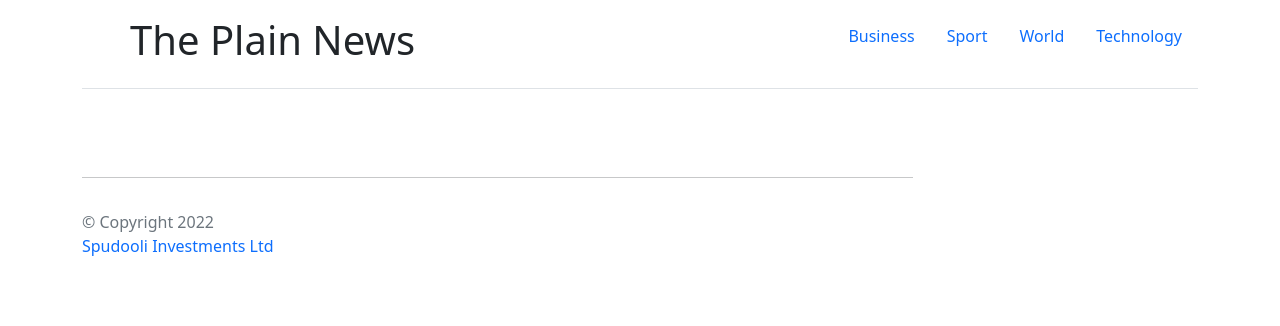
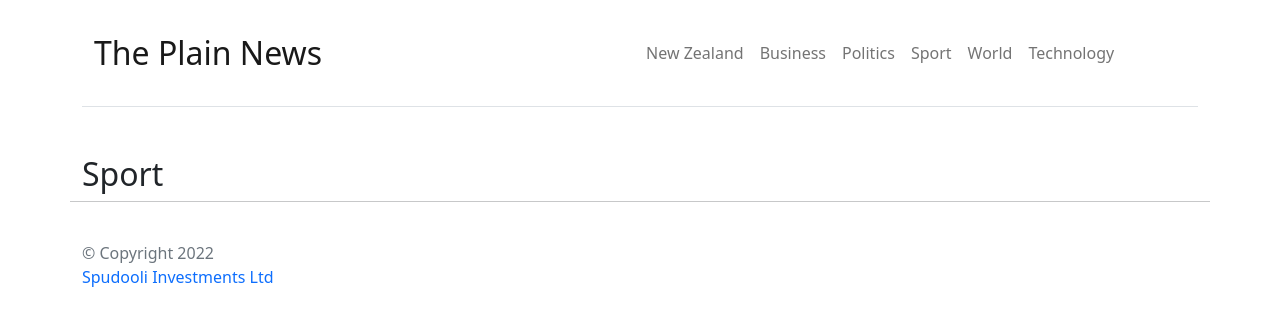
Before and after one commit to spudooli/all-the-news, a Flask app: page /sport in a window 1280 px wide. Shown: the top 326 px of the page. Run offline with Flask 2, Linux system fonts and the light colour scheme; data that the repository does not hold is empty.

Commit message:
Group news items together

```diff
--- a/news/main.py
+++ b/news/main.py
@@ -2,6 +2,7 @@
 from flask import render_template
 import redis
 from datetime import date
+import itertools
 
 r = redis.StrictRedis('localhost', 6379, charset="utf-8", decode_responses=True)
 
@@ -11,31 +12,53 @@
     cursor = db.mysql.connection.cursor()
     #cursor.execute("SELECT id, headline, summary, source, url, keywords, section, scrapedate FROM news where keywords like %s and scrapedate > %s order by rand() limit %s", (likeString, newsday, limit))
 
-    cursor.execute("SELECT id, headline, summary, source, url, clusterid, section, scrapedate FROM news where clusterid IS NOT NULL and section = %s order by clusterid", (section,))
+    cursor.execute("SELECT id, headline, summary, source, url, clusterid, section, scrapedate FROM news where clusterid IS NOT NULL and section LIKE %s and scrapedate > %s order by clusterid", (section, newsday))
     newsitems = cursor.fetchall()
     cursor.close()
     return newsitems
 
+def getthenewsagain(section):
+    today = date.today()
+    newsday = f'{today.strftime("%Y-%m-%d")} 00:00:00'
+    cursor = db.mysql.connection.cursor()
+    #cursor.execute("SELECT id, headline, summary, source, url, keywords, section, scrapedate FROM news where keywords like %s and scrapedate > %s order by rand() limit %s", (likeString, newsday, limit))
+
+    cursor.execute("SELECT id, headline, summary, source, url, clusterid, section, scrapedate FROM news where clusterid IS NOT NULL and section LIKE %s and scrapedate > %s order by clusterid", (section, newsday))
+    newsitems = cursor.fetchall()
+
+    desc = cursor.description
+    column_names = [col[0] for col in desc]
+    data = [dict(zip(column_names, row))
+        for row in newsitems]
+    cursor.close()
+    return data
+
+@app.route('/', strict_slashes=False, defaults={'section': None} )
 @app.route("/<section>")
 def index(section):
     if section == 'business':
-        section = 'business'
-        item1 = getthenews("business")
+        section = 'Business'
+        item1 = getthenewsagain("business")
 
     if section == 'technology':
-        section = 'technology'
-        item1 = getthenews("technology")
+        section = 'Technology'
+        item1 = getthenewsagain("technology")
 
     if section == 'world':
-        section = 'world'
-        item1 = getthenews("world")
+        section = 'World'
+        item1 = getthenewsagain("world")
 
     if section == 'sport':
-        section = 'sport'
-        item1 = getthenews("sport")
+        section = 'Sport'
+        item1 = getthenewsagain("sport")
 
+    if section == 'politics':
+        section = 'Politics'
+        item1 = getthenewsagain("politics")
 
-
+    if section is None:
+        section = 'NZ News'
+        item1 = getthenewsagain("nz")
 
 
     return render_template('index.html', item1 = item1, section = section)
--- a/news/static/styles.css
+++ b/news/static/styles.css
@@ -6,12 +6,20 @@
 text-decoration: underline;
 }
 
+.navbar-brand {
+  font-size: 32px;
+}
+
 .headline {
-  font-size: 20px;
-  font-weight: bold;
+  font-size: 22px;
 }
 
 .short {
   font-size: 16px;
   margin-bottom: 12px;
+  margin-left: 50px;
 }
+
+.navbar-nav {
+margin-left: 300px;
+}
--- a/news/templates/base.html
+++ b/news/templates/base.html
@@ -1,12 +1,13 @@
 <!DOCTYPE html>
 <html lang="en">
 <head>
-  <title>Spudooli Reader</title>
+  <title>Spudooli News</title>
   <meta charset="utf-8">
   <meta name="viewport" content="width=device-width, initial-scale=1">
   <meta name="robots" content="noindex,nofollow">
+
+  <link href="https://cdn.jsdelivr.net/npm/bootstrap@5.1.3/dist/css/bootstrap.min.css" rel="stylesheet">
   <link href="{{ url_for('static', filename='styles.css') }}" rel="stylesheet">
-  <link href="https://cdn.jsdelivr.net/npm/bootstrap@5.1.3/dist/css/bootstrap.min.css" rel="stylesheet">
   <script src="https://cdn.jsdelivr.net/npm/bootstrap@5.1.3/dist/js/bootstrap.bundle.min.js"></script>
 
   <link rel="shortcut icon" href="{{ url_for('static', filename='favicon.ico') }}">
@@ -14,18 +15,26 @@
 <body>
 
   <div class="container">
-    <header class="d-flex flex-wrap justify-content-center py-3 mb-4 border-bottom">
-      <a href="/" class="d-flex align-items-center mb-3 mb-md-0 me-md-auto text-dark text-decoration-none">
-        <svg class="bi me-2" width="40" height="32"><use xlink:href="#bootstrap"/></svg>
-        <span class="fs-4"><h1>The Plain News</h1></span>
-      </a>
-
-      <ul class="nav ">
-        <li class="nav-item"><a href="/business" class="nav-link">Business</a></li>
-        <li class="nav-item"><a href="/sport" class="nav-link">Sport</a></li>
-        <li class="nav-item"><a href="/world" class="nav-link">World</a></li>
-        <li class="nav-item"><a href="/technology" class="nav-link">Technology</a></li>
-      </ul>
+    <header class="d-flex flex-wrap  py-3 mb-4 border-bottom">
+      <nav class="navbar navbar-expand-lg navbar-light">
+        <div class="container-fluid">
+          <a class="navbar-brand" href="/">The Plain News</a>
+          <button class="navbar-toggler" type="button" data-bs-toggle="collapse" data-bs-target="#navbarTogglerDemo02" aria-controls="navbarTogglerDemo02" aria-expanded="false" aria-label="Toggle navigation">
+            <span class="navbar-toggler-icon"></span>
+          </button>
+          <div class="collapse navbar-collapse" id="navbarTogglerDemo02">
+            <ul class="navbar-nav me-auto mb-2 mb-lg-0">
+              <li class="nav-item"><a href="/" class="nav-link">New Zealand</a></li>
+              <li class="nav-item"><a href="/business" class="nav-link">Business</a></li>
+              <li class="nav-item"><a href="/politics" class="nav-link">Politics</a></li>
+              <li class="nav-item"><a href="/sport" class="nav-link">Sport</a></li>
+              <li class="nav-item"><a href="/world" class="nav-link">World</a></li>
+              <li class="nav-item"><a href="/technology" class="nav-link">Technology</a></li>
+              </li>
+            </ul>
+          </div>
+        </div>
+      </nav>
     </header>
   </div>
 {% block header %}{% endblock %}
@@ -45,3 +54,8 @@
 </body>
 
 </html>
+
+
+<ul class="nav ">
+
+</ul>
--- a/news/templates/index.html
+++ b/news/templates/index.html
@@ -5,16 +5,26 @@
  <div class="container mt-5">
     <div class="row">
         <div class="col-sm-9">
+            <h2> {{ section }}</h2>
 
-{% for item in item1 %}
-                <small>{{item[3]}} - {{item[5]}}</small><br>
-                <div class="headline"><a href="{{ item[4]}}">{{ item[1]}}</a></div>
-                <div class="short">{{item[2]}}</div>
-{% endfor %}<br>
+            {% for clusterid, items in item1|groupby("clusterid") %}
+
+                    {% for item in items %}
+
+                    <div class="headline"><a href="{{ item.url }}">{{ item.headline}}</a></div>
+                    <div class="short"><small>{{item.source}}</small> {{item.summary}}</div>
+
+                  {% endfor %}
+                <hr>
+              {% endfor %}
+
+
+                        </div><br>
 
                 <hr>
+            <br>
 
-            </div>
+
         </div>
     </div>
         {% endblock %}
--- a/scrapers/1news.js
+++ b/scrapers/1news.js
@@ -2,6 +2,7 @@
 //const CONFIG = require('./config');
 const puppeteer = require('puppeteer')
 const url = process.argv[2];
+const section = process.argv[3];
 
 void (async () => {
     // wrapper to catch errors
@@ -19,8 +20,7 @@
         await page.goto(url, {
             waitUntil: 'networkidle2'
         });
-        let urls = await page.evaluate(() => {
-            section = document.querySelector('h1').innerText;
+        let urls = await page.evaluate((section) => {
             let results = [];
             let items = document.querySelectorAll('div.card');
 
@@ -42,7 +42,7 @@
                 // display the error message in console
                 console.log(error);
             }
-        })
+        }, section)
 
 
         console.log(JSON.stringify(urls, null, 2));
--- a/scrapers/newshub.js
+++ b/scrapers/newshub.js
@@ -2,6 +2,7 @@
 //const CONFIG = require('./config');
 const puppeteer = require('puppeteer')
 const url = process.argv[2];
+const section = process.argv[3];
 
 void (async () => {
     // wrapper to catch errors
@@ -19,8 +20,7 @@
         await page.goto(url, {
             waitUntil: 'load'
         });
-        let urls = await page.evaluate(() => {
-            section = document.querySelector('h1').innerText;
+        let urls = await page.evaluate((section) => {
             let results = [];
             let items = document.querySelectorAll('div.c-NewsTile');
 
@@ -47,7 +47,7 @@
                 // display the error message in console
                 console.log(error);
             }
-        })
+        }, section)
 
 
         console.log(JSON.stringify(urls, null, 2));
--- a/scrapers/stuff.js
+++ b/scrapers/stuff.js
@@ -2,6 +2,7 @@
 //const CONFIG = require('./config');
 const puppeteer = require('puppeteer');
 const url = process.argv[2];
+const section = process.argv[3];
 
 // this wrapper means immediately execute this code
 void (async () => {
@@ -24,8 +25,7 @@
             waitUntil: 'load'
         });
 
-        let urls = await page.evaluate(() => {
-            section = document.querySelector('h1').innerText;
+        let urls = await page.evaluate((section) => {
             let results = [];
             let items = document.querySelectorAll('div.display-asset');
 
@@ -47,7 +47,7 @@
                 // display the error message in console
                 console.log(error);
             }
-        })
+        }, section)
 
 
         console.log(JSON.stringify(urls, null, 2))
```
Also changed, not shown: scrapers/mlnews.py (+12 -3 lines), scrapers/nzherald.js (+3 -7 lines), scrapers/rnz.js (+3 -8 lines), 2 other files.
